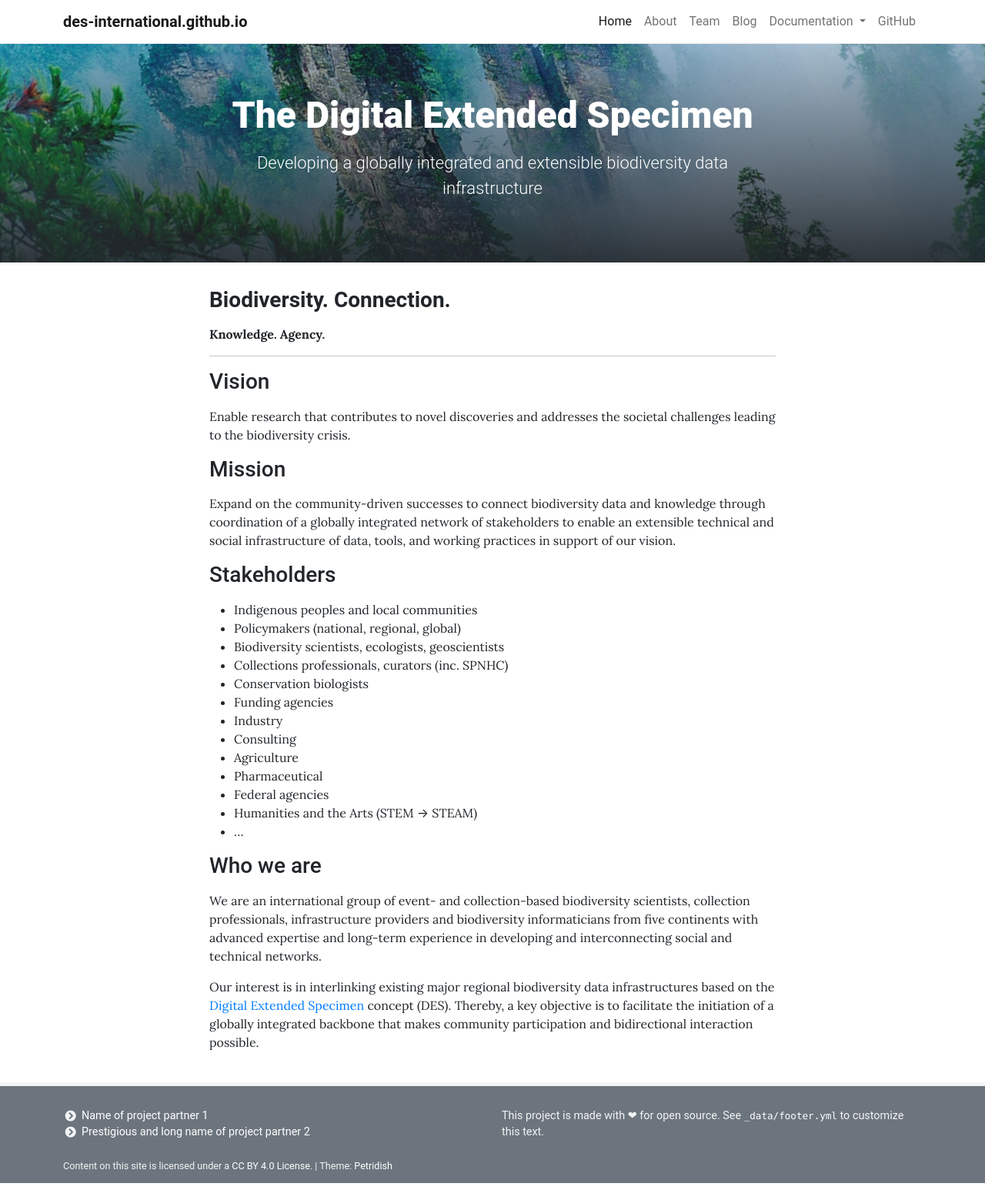
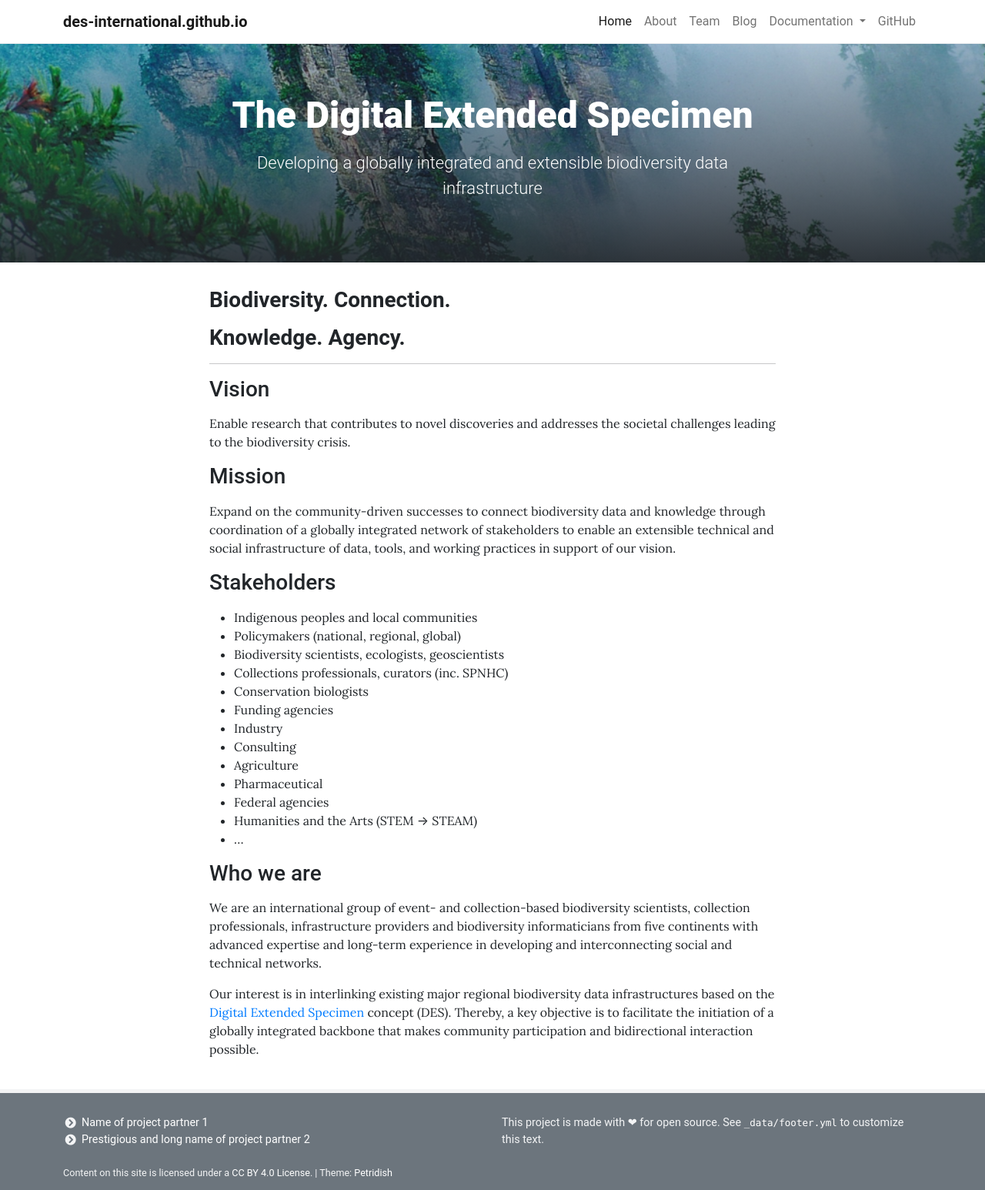
Before and after one commit to DES-international/des-international.github.io, a Jekyll site: the page built from pages/home.md, in a window 1280 px wide. Shown: the whole page at 77% size. Built offline with Jekyll 4.4.1, drawn with Linux system fonts in a browser that asks for light colours.

```diff
--- a/pages/home.md
+++ b/pages/home.md
@@ -8,7 +8,7 @@ permalink: /
 
 ### **Biodiversity. Connection.**
 
-**Knowledge. Agency.**
+### **Knowledge. Agency.**
 
 ---
 
```
